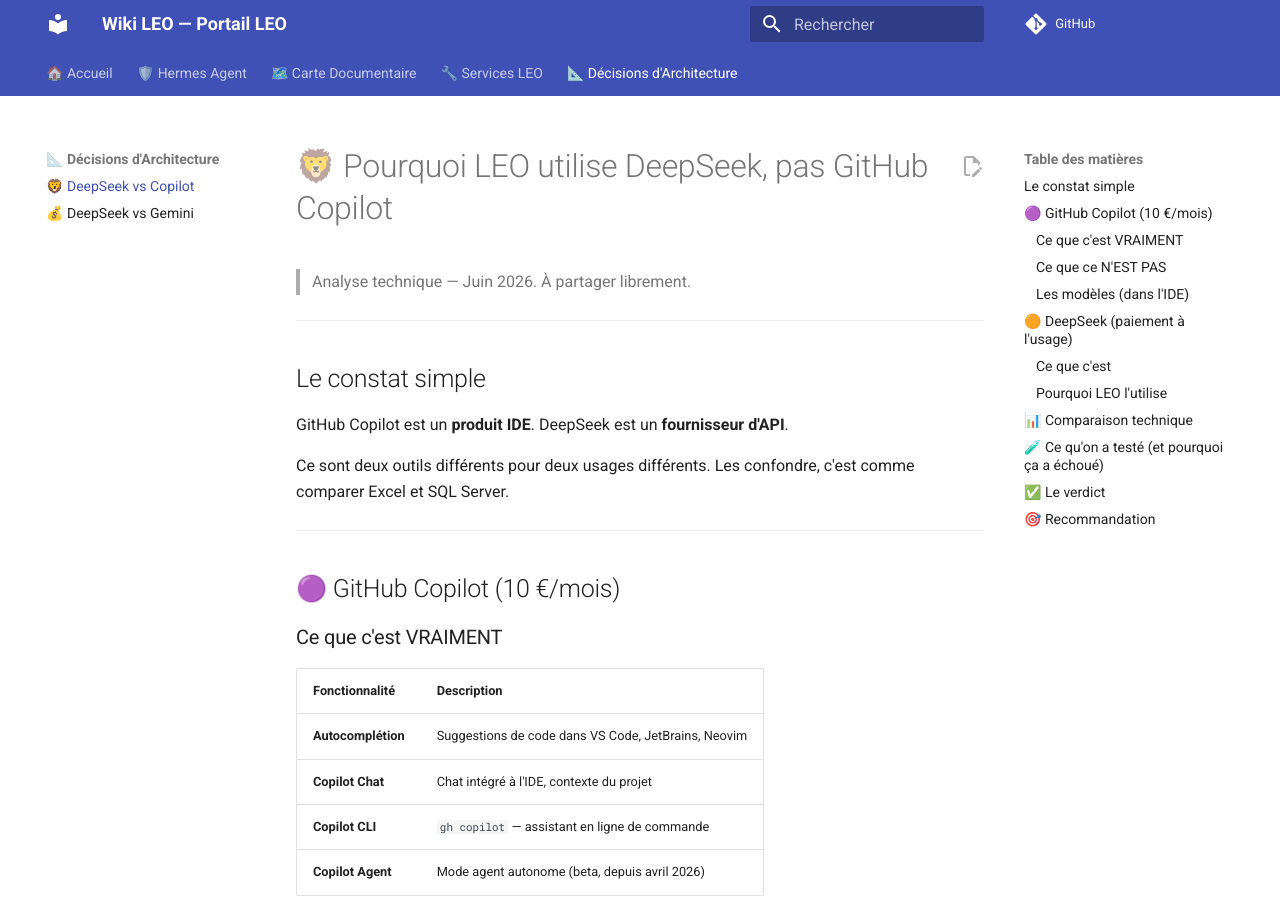
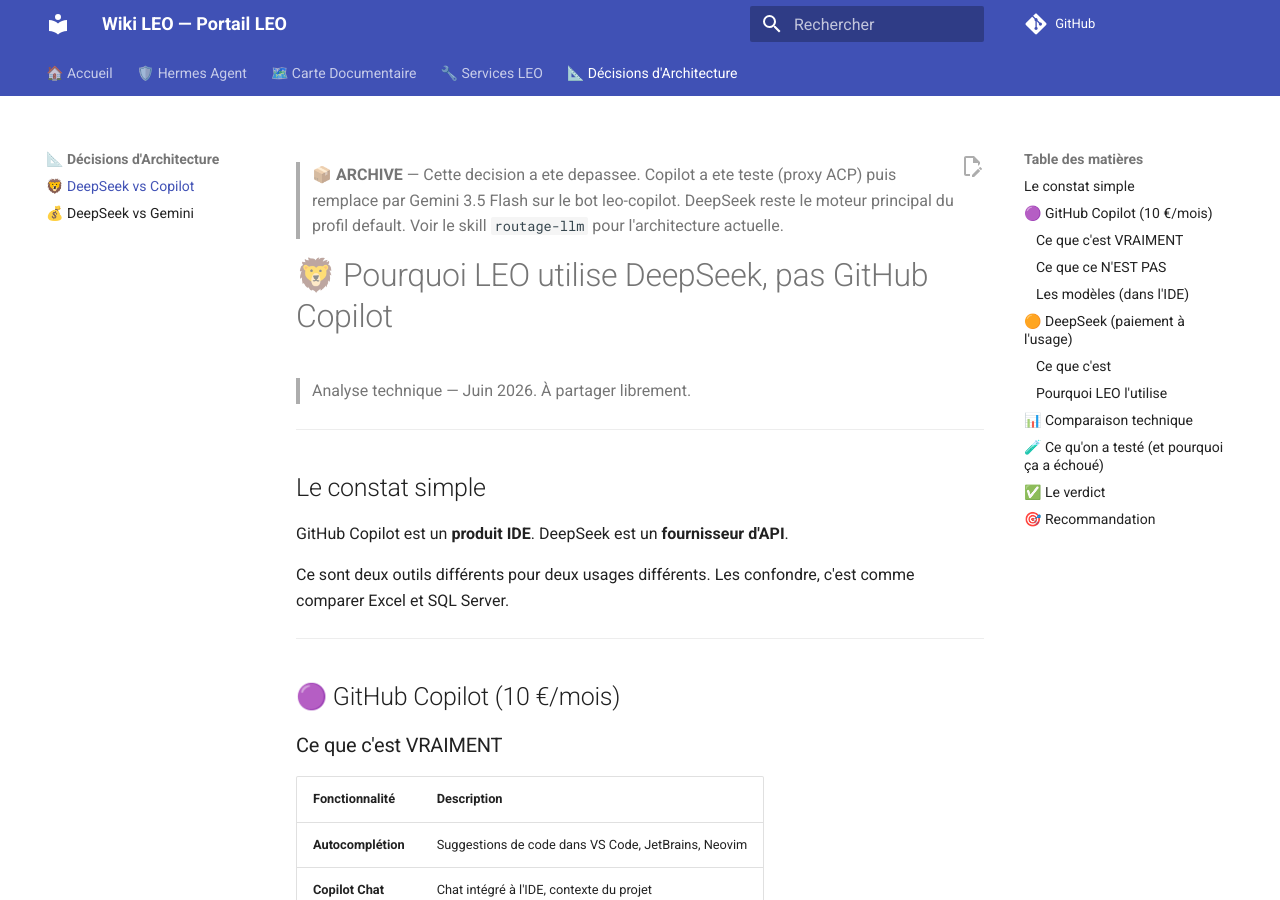
Before and after one commit to christophedanhier-hash/hermes-wiki, an MkDocs documentation site: the page built from docs/hermes/archives/decisions/pourquoi-deepseek-pas-copilot.md, in a window 1280 px wide and 900 px high. Built offline with MkDocs 1.6.1 and Material for MkDocs 9.7.7, drawn with Linux system fonts in a browser that asks for light colours; comment, search, counter and statistics services are not loaded; some of the changed lines change nothing that is shown.

Commit message:
docs: archive page DeepSeek vs Copilot (decision depassee)

```diff
--- a/docs/hermes/decisions/pourquoi-deepseek-pas-copilot.md
+++ b/docs/hermes/archives/decisions/pourquoi-deepseek-pas-copilot.md
@@ -1,3 +1,5 @@
+> **📦 ARCHIVE** — Cette decision a ete depassee. Copilot a ete teste (proxy ACP) puis remplace par Gemini 3.5 Flash sur le bot leo-copilot. DeepSeek reste le moteur principal du profil default. Voir le skill `routage-llm` pour l'architecture actuelle.
+
 # 🦁 Pourquoi LEO utilise DeepSeek, pas GitHub Copilot
 
 > Analyse technique — Juin 2026. À partager librement.
--- a/mkdocs.yml
+++ b/mkdocs.yml
@@ -79,5 +79,5 @@
     - 🎵 Spotify: hermes/services/spotify.md
 
   - 📐 Décisions d'Architecture:
-    - 🦁 DeepSeek vs Copilot: hermes/decisions/pourquoi-deepseek-pas-copilot.md
+    - 🦁 DeepSeek vs Copilot: hermes/archives/decisions/pourquoi-deepseek-pas-copilot.md
     - 💰 DeepSeek vs Gemini: hermes/decisions/pourquoi-deepseek-pas-gemini.md
```
